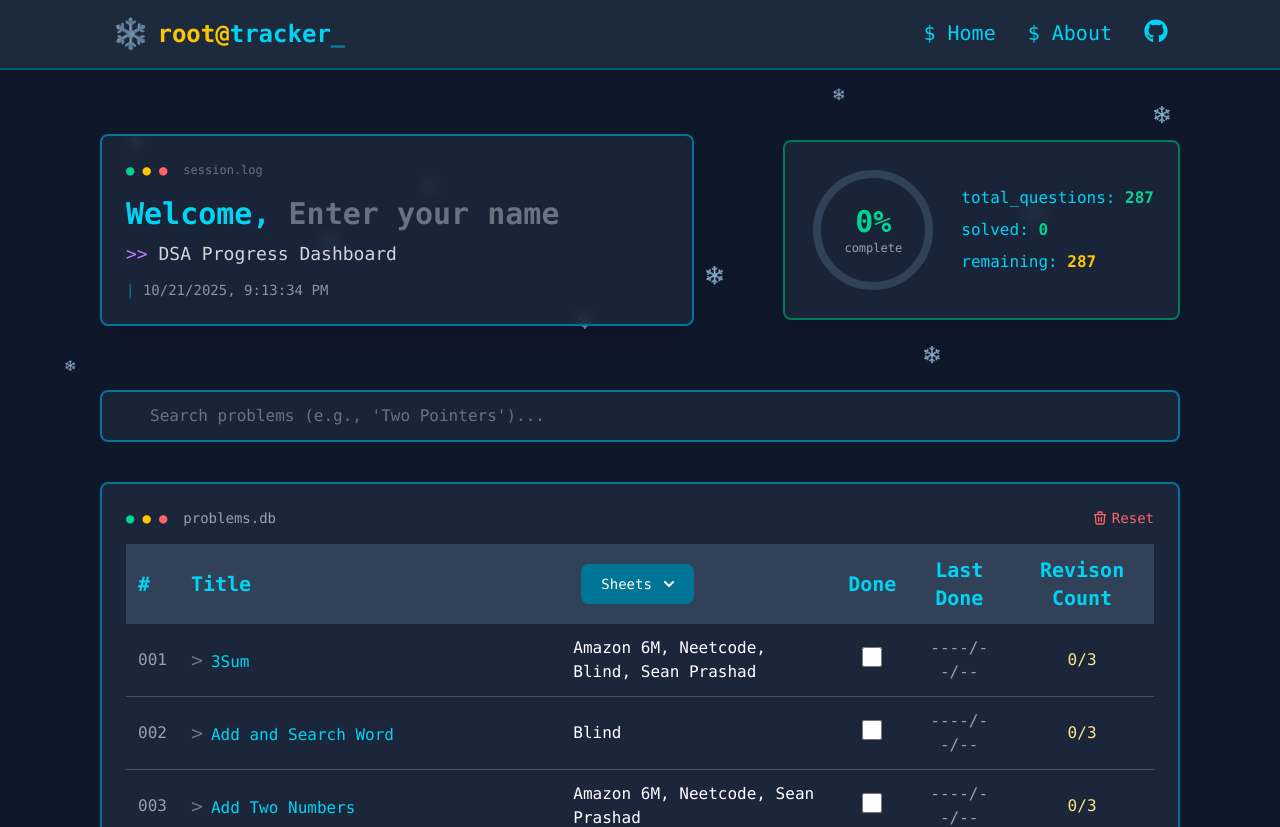
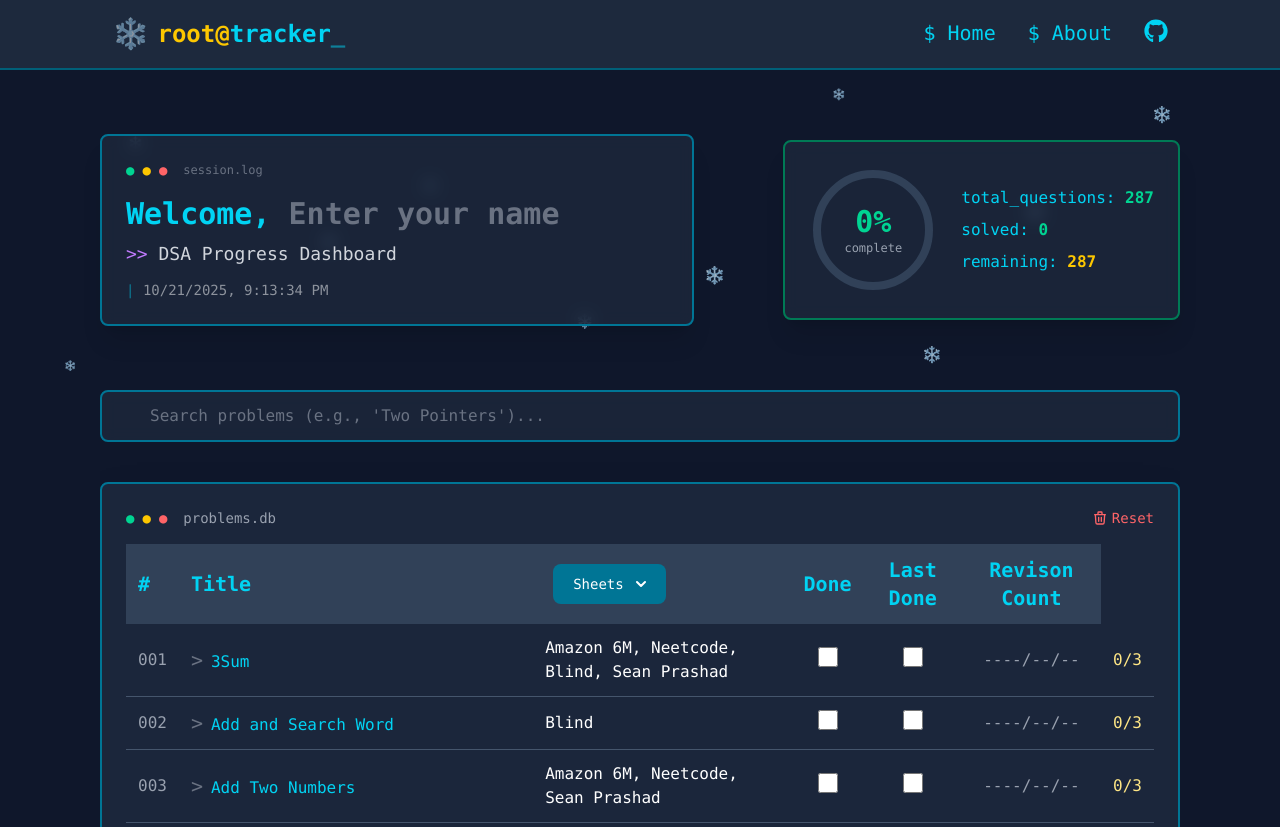
Before and after one commit to Alweena-Fatima/ReactTrackerPractice, a React (Vite) app: page / in a window 1280 px wide. Shown: the top 827 px of the page. Built offline with nearby package versions, Linux system fonts and the light colour scheme.

Commit message:
added solved column and renamed the done column and added toast to improve the message ui

```diff
--- a/src/components/section2/ProblemRow.jsx
+++ b/src/components/section2/ProblemRow.jsx
@@ -1,14 +1,16 @@
 import React, { useState, useEffect } from "react";
+import { toast } from 'react-hot-toast';
 const STORAGE_KEY="problemprogress";
 const ProblemRow = ({ problem, index,handleStorageChange }) => {
   //this use state will check if problem is done( checkbox is marked) or not
   const [isDone, setDone] = useState(false);
-
+  //this usestate check is question is solved or not
+  const [isSolved,setSolved]=useState(false);
   //this use sttae will track the last done date of a problem
   const [lastDone, setLastDone] = useState("");
 
   //this use state will count the revison done (count number of time the checkbox is clicked)
-  const [revisonCount,setRevisonCount]=useState(0);
+  const [revisionCount,setrevisionCount]=useState(0);
 
  // Load the saved progress from localStorage (if any).
 // Whenever a new problem is rendered (i.e., problem.id changes),
@@ -24,14 +26,16 @@ const ProblemRow = ({ problem, index,handleStorageChange }) => {
 
       //p will traverse each problem id of all check if done then setdone setlast else false
       if(p){
+        setSolved(Boolean(p.isSolved));//boolean state of issolved
         setDone(Boolean(p.isDone));//return the boolean state of p
         setLastDone(p.lastDone ||"");
-        setRevisonCount(p.revisonCount || 0);
+        setrevisionCount(p.revisionCount || 0);
 
       }else{
+        setSolved(false);
         setDone(false);
         setLastDone("");
-        setRevisonCount(0);
+        setrevisionCount(0);
       }
     }catch (err) {
       console.error("Failed to load progress:", err);
@@ -56,17 +60,40 @@ const ProblemRow = ({ problem, index,handleStorageChange }) => {
       console.error("Failed to saved the progress");
     }
   };
+  const handleSolvedChange = () => {
+    if (isSolved) {
+      toast.error("error: branch locked → already committed.", { icon: '🔒' });
+      return;
+    }
+
+    const newSolved = true; // Define the new state
+    setSolved(newSolved);   // Set the state once
+    toast.success(`git commit -m " Solved "`, { icon: '🚀' });
+    //save the progress in local storage
+    saveProgressForEachproblem(problem.id, {
+      isSolved: newSolved, // Use the correct variable
+      isDone,
+      lastDone,
+      revisionCount,
+    });
+  };
 
   //this function is for handling checkbox when to disable when to inc count
   const handleCheck = () => {
-    const today = new Date().toLocaleDateString('en-CA').split("T")[0];
+    //check if problem is Solved or now
+    if (!isSolved) {
+      // 2. Call toast.error() instead of alert()
+      toast.error(`error: cannot 'git push' before 'git commit'.`, { icon: '😏' });
+      return; // Stop the function
+    }
+    const today = new Date().toLocaleDateString('en-CA');
 
     if (isDone) {
       //CASE 1: User is UNCHECKING the box
       //allow only when the lastdone date is not today
       if(lastDone==today){
-
-        return;
+        toast.error(`error: cooldown active → try 'git push' tomorrow!`, { icon: '⏳' });
+        return;//same day lock
       }
       //here lastdone is not today allow checking
 
@@ -75,37 +102,47 @@ const ProblemRow = ({ problem, index,handleStorageChange }) => {
       // We keep the revision count, as unchecking shouldn't reset progress.
 
       saveProgressForEachproblem(problem.id, {
+        isSolved:isSolved,
         isDone: false,
         lastDone: "",
-        revisonCount: revisonCount // Keep the existing count
+        revisionCount: revisionCount // Keep the existing count
       });
 
     } else {
       // CASE 2: User is CHECKING the box
       // The box is currently unchecked.
 
-      let newRevisionCount = revisonCount;
+      let newRevisionCount = revisionCount;
 
       // Only increment the revision count if the last time it was done
       // was NOT today. This prevents multiple increments on the same day.
       if (lastDone !== today) {
-        newRevisionCount = Math.min(revisonCount + 1, 3);
+        newRevisionCount = Math.min(revisionCount + 1, 3);
       }
 
       //mark done set the last done date as today and set the revision count and new revision count
       setDone(true);
       setLastDone(today);
-      setRevisonCount(newRevisionCount);
-
+      setrevisionCount(newRevisionCount);
+      //toast the message (only if the progress is inc)
+      if (newRevisionCount > revisionCount) {
+        if (newRevisionCount >= 3) {
+          toast.success(`git push origin main → ${problem.title} MASTERED!`, { icon: '🎉' });
+        } else {
+          toast.success(`git commit -m "revise: ${newRevisionCount}/3 pushed"`, { icon: '📦' });
+        }
+      }
       //save the progress or status of each problem in teh local storage
       saveProgressForEachproblem(problem.id, {
+        //save the isSolved again beacuse if user will mark isDone localstorage will change without save isSolved
+        isSolved:isSolved,
         isDone: true,
         lastDone: today,
-        revisonCount: newRevisionCount
+        revisionCount: newRevisionCount
       });
     }
   };
-  const today = new Date().toLocaleDateString('en-CA').split("T")[0];
+  const today = new Date().toLocaleDateString('en-CA');
   //if the checkbox is clicked today or problem is done today mark lock true to disable the checkbopx for today
   let lock=isDone && lastDone === today;
 
@@ -130,8 +167,21 @@ const ProblemRow = ({ problem, index,handleStorageChange }) => {
           {problem.title}
         </a>
       </td>
+      {/** this is solved check box once user clicked it make the check box disalbe as question is solved */}
       <td className=" p-3 text-white text-l">
         {problem.sheets.join(", ")}
+      </td>
+      <td className="p-3 text-center">
+        <input
+          type="checkbox"
+          checked={isSolved}
+          onChange={handleSolvedChange}
+          // disabled={isSolved} // Disable once solved
+          title={isSolved ? "Already solved " : "Mark as solved"}
+          className={`w-5 h-5 accent-blue-400 transition-transform ${
+            isSolved ? "cursor-not-allowed opacity-60" : "cursor-pointer hover:scale-110"
+          }`} //  added styling for disabled
+        />
       </td>
       <td className=" p-3 text-center">
         <input
@@ -139,7 +189,7 @@ const ProblemRow = ({ problem, index,handleStorageChange }) => {
           checked={isDone}
           onChange={handleCheck}
           /** here when locked variable is true disable the checkbox and show warning */
-          disabled={lock}
+          // disabled={lock}
           title={lock ? "Completed today! Come back tomorrow to revise." : "Mark as done"}
           className="w-5 h-5 accent-emerald-400 cursor-pointer hover:scale-110 transition-transform"
         />
@@ -148,7 +198,7 @@ const ProblemRow = ({ problem, index,handleStorageChange }) => {
         {lastDone || <span className="text-gray-400">----/--/--</span>}
       </td>
       <td className=" p-3 text-center text-amber-200">
-          {revisonCount}/3 {revisonCount>=3 && "MASTERED"}
+          {revisionCount}/3 {revisionCount>=3 && "MASTERED"}
       </td>
       {/* Fade-in animation for smooth row entry */}
       <style jsx>{`
```
